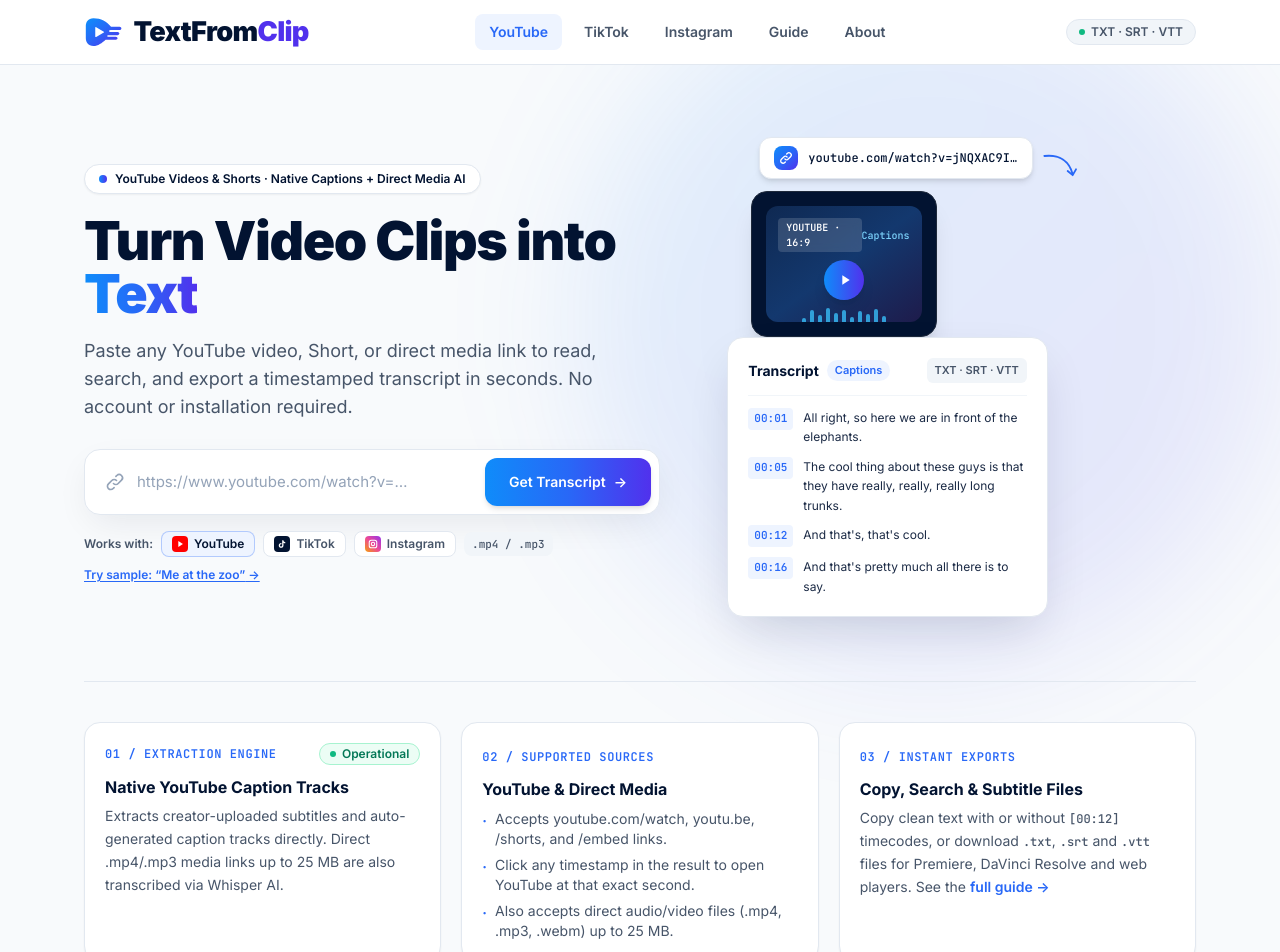
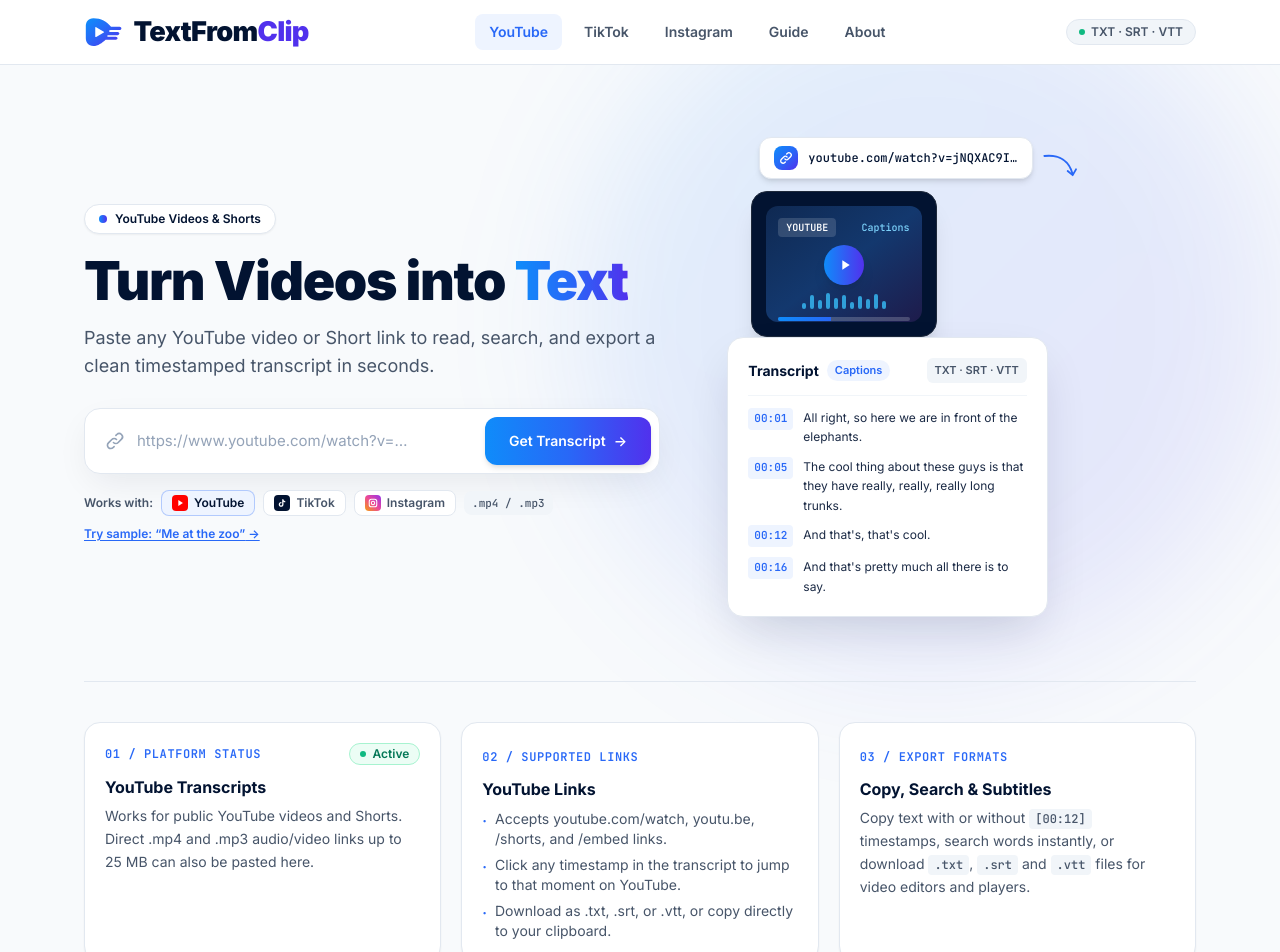
Before and after one commit to textfromclip-boop/TextFromClip, a React (Vite) app: page /youtube in a window 1280 px wide. Shown: the top 952 px of the page. Built offline with nearby package versions, Linux system fonts and the light colour scheme.

Commit message:
chore(ui): clean up customer-facing copy and remove internal technical details

```diff
--- a/src/App.tsx
+++ b/src/App.tsx
@@ -10,18 +10,18 @@ const YOUTUBE: PlatformConfig = {
   id: 'youtube',
   route: '/youtube',
   name: 'YouTube',
-  eyebrow: 'YouTube Videos & Shorts · Native Captions + Direct Media AI',
-  headingPrefix: 'Turn Video Clips into',
+  eyebrow: 'YouTube Videos & Shorts',
+  headingPrefix: 'Turn Videos into',
   headingHighlight: 'Text',
   intro:
-    'Paste any YouTube video, Short, or direct media link to read, search, and export a timestamped transcript in seconds. No account or installation required.',
+    'Paste any YouTube video or Short link to read, search, and export a clean timestamped transcript in seconds.',
   placeholder: 'https://www.youtube.com/watch?v=…',
   example: {
     label: 'Try sample: “Me at the zoo”',
     shortUrl: 'youtube.com/watch?v=jNQXAC9IVRw',
     url: 'https://www.youtube.com/watch?v=jNQXAC9IVRw',
     durationLabel: '0:00 / 0:19',
-    badgeLabel: 'YOUTUBE · 16:9',
+    badgeLabel: 'YOUTUBE',
     sourceTag: 'Captions',
     clipTitle: 'Me at the zoo',
     cues: [
@@ -37,13 +37,13 @@ const YOUTUBE: PlatformConfig = {
   hosts: ['youtube.com', 'youtu.be'],
   status: {
     working: true,
-    title: 'Native YouTube Caption Tracks',
-    text: 'Extracts creator-uploaded subtitles and auto-generated caption tracks directly. Direct .mp4/.mp3 media links up to 25 MB are also transcribed via Whisper AI.',
+    title: 'YouTube Transcripts',
+    text: 'Works for public YouTube videos and Shorts. Direct .mp4 and .mp3 audio/video links up to 25 MB can also be pasted here.',
   },
   notes: [
     'Accepts youtube.com/watch, youtu.be, /shorts, and /embed links.',
-    'Click any timestamp in the result to open YouTube at that exact second.',
-    'Also accepts direct audio/video files (.mp4, .mp3, .webm) up to 25 MB.',
+    'Click any timestamp in the transcript to jump to that moment on YouTube.',
+    'Download as .txt, .srt, or .vtt, or copy directly to your clipboard.',
   ],
 };
 
@@ -51,45 +51,49 @@ const TIKTOK: PlatformConfig = {
   id: 'tiktok',
   route: '/tiktok',
   name: 'TikTok',
-  eyebrow: 'TikTok Video Clips · Public WebVTT + Whisper AI Fallback',
-  headingPrefix: 'Turn TikTok Clips into',
+  eyebrow: 'TikTok Video Clips',
+  headingPrefix: 'Turn TikTok Videos into',
   headingHighlight: 'Text',
   intro:
-    'Paste a public TikTok video link to extract its embedded WebVTT or creator caption track with timestamps—with automatic Whisper AI audio fallback.',
-  placeholder: 'https://www.tiktok.com/@user/video/…',
+    'Paste a public TikTok video link to get its spoken transcript with timestamps.',
+  placeholder: 'https://www.tiktok.com/@name/video/…',
   example: {
-    label: 'Try a sample TikTok clip',
+    label: 'Try sample: Creator clip',
     shortUrl: 'tiktok.com/@curiousitygeek/video/…',
     url: 'https://www.tiktok.com/@curiousitygeek/video/7649850716713913622',
     durationLabel: '0:00 / 0:58',
-    badgeLabel: 'TIKTOK · 9:16',
-    sourceTag: 'WebVTT',
-    clipTitle: '@curiousitygeek',
+    badgeLabel: 'TIKTOK',
+    sourceTag: 'Captions',
+    clipTitle: 'Creator advice',
     cues: [
       {
         time: '00:00',
-        text: 'Reads embedded WebVTT and creator caption tracks directly from public TikTok clips.',
+        text: 'Every successful project starts with one small experiment.',
       },
       {
-        time: '00:06',
-        text: 'Preserves exact utterance timestamps for instant search and subtitle export.',
+        time: '00:05',
+        text: 'You do not need to wait until everything feels ready to begin.',
       },
       {
-        time: '00:14',
-        text: 'Falls back to Cloudflare Workers AI Whisper when native subtitle tracks are missing.',
+        time: '00:11',
+        text: 'Test your ideas in the real world and learn quickly from feedback.',
+      },
+      {
+        time: '00:18',
+        text: 'Consistency always beats waiting for the perfect moment.',
       },
     ],
   },
   hosts: ['tiktok.com'],
   status: {
     working: true,
-    title: 'WebVTT Captions + Whisper Fallback',
-    text: 'Reads public WebVTT and creator_caption tracks first for instant results, and falls back to Workers AI Whisper speech recognition when a clip has no subtitle track.',
+    title: 'TikTok Transcripts',
+    text: 'Works for public TikTok videos with spoken audio. Private or removed videos cannot be read.',
   },
   notes: [
     'Accepts tiktok.com/@user/video/… and mobile share links (vm.tiktok.com, vt.tiktok.com).',
-    'Exports clean plain text (.txt) or timecoded subtitles (.srt, .vtt).',
-    'Never mistakes video descriptions or hashtags for spoken transcript text.',
+    'Export clean text (.txt) or timecoded subtitles (.srt, .vtt).',
+    'Videos without spoken words or behind login walls will return a clear notice.',
   ],
 };
 
@@ -97,20 +101,20 @@ const INSTAGRAM: PlatformConfig = {
   id: 'instagram',
   route: '/instagram',
   name: 'Instagram',
-  eyebrow: 'Instagram Reels · DASH Audio Stream + Whisper Speech-to-Text',
+  eyebrow: 'Instagram Reels',
   headingPrefix: 'Turn Instagram Reels into',
   headingHighlight: 'Text',
   intro:
-    'Paste a public Instagram Reel link. Because Instagram does not expose caption files, we extract the Reel’s audio stream and run Whisper AI speech recognition.',
+    'Paste a public Instagram Reel link to get a clean, timestamped transcript of the spoken words.',
   placeholder: 'https://www.instagram.com/reel/…',
   example: {
     label: 'Try sample: NASA Asteroid Reel',
     shortUrl: 'instagram.com/reel/Dd1gQBsCWE8/',
     url: 'https://www.instagram.com/reel/Dd1gQBsCWE8/',
     durationLabel: '0:00 / 0:39',
-    badgeLabel: 'REEL · 9:16',
-    sourceTag: 'Whisper AI',
-    clipTitle: '@nasa · 2024 YR4',
+    badgeLabel: 'INSTAGRAM',
+    sourceTag: 'Audio',
+    clipTitle: 'Asteroid 2024 YR4',
     cues: [
       { time: '00:00', text: 'This asteroid, 2024 YR4, might get interesting.' },
       { time: '00:05', text: 'There was a chance that it could impact Earth.' },
@@ -124,13 +128,13 @@ const INSTAGRAM: PlatformConfig = {
   hosts: ['instagram.com'],
   status: {
     working: true,
-    title: 'Public Reel Audio + Workers AI Whisper',
-    text: 'Extracts the lightweight DASH audio track from public Reels and transcribes the spoken words with Cloudflare Workers AI (@cf/openai/whisper).',
+    title: 'Instagram Reel Transcripts',
+    text: 'Works for public Instagram Reels visible to logged-out visitors. Transcribes the spoken words from the audio.',
   },
   notes: [
-    'Accepts public instagram.com/reel/… links without requiring an Instagram login.',
-    'Post captions are used only as the title—never as fake transcript text.',
-    'Reels with only music or ambient sound are rejected rather than hallucinated.',
+    'Accepts public instagram.com/reel/… links without requiring an account.',
+    'Transcribes the spoken words, not the post description.',
+    'Reels with only background music, ambient sound, or restricted access cannot be transcribed.',
   ],
 };
 
--- a/src/components/AboutPage.tsx
+++ b/src/components/AboutPage.tsx
@@ -49,10 +49,10 @@ export const AboutPage: React.FC = () => (
       <article className="max-w-3xl bg-surface border border-rule rounded-2xl p-6 sm:p-8 shadow-sm leading-relaxed space-y-4 text-ink/90 [&_a]:text-accent [&_a]:font-semibold [&_a]:underline">
         <H2 id="what">What this is</H2>
         <p>
-          TextFromClip extracts native caption tracks from YouTube and TikTok videos, and runs Cloudflare Workers AI Whisper speech recognition on Instagram Reels and direct audio/video streams. Results can be searched in the browser or downloaded as <code className="font-mono text-xs bg-slate-100 px-1.5 py-0.5 rounded">.txt</code>, <code className="font-mono text-xs bg-slate-100 px-1.5 py-0.5 rounded">.srt</code>, or <code className="font-mono text-xs bg-slate-100 px-1.5 py-0.5 rounded">.vtt</code>.
+          TextFromClip converts public video and audio clips from YouTube, TikTok, and Instagram into clean, searchable, timestamped text. Results can be searched directly in your browser or downloaded as <code className="font-mono text-xs bg-slate-100 px-1.5 py-0.5 rounded">.txt</code>, <code className="font-mono text-xs bg-slate-100 px-1.5 py-0.5 rounded">.srt</code>, or <code className="font-mono text-xs bg-slate-100 px-1.5 py-0.5 rounded">.vtt</code> files.
         </p>
         <p>
-          When a video is private, login-gated, or contains no speech, TextFromClip reports the exact reason instead of returning fabricated text. See the <Link to="/guide">guide</Link> for full details.
+          When a video is private, login-gated, or contains no clear speech, TextFromClip reports the exact reason instead of returning fabricated text. See the <Link to="/guide">guide</Link> for details.
         </p>
 
         <H2 id="privacy">Privacy</H2>
--- a/src/components/GuidePage.tsx
+++ b/src/components/GuidePage.tsx
@@ -18,7 +18,7 @@ const H2: React.FC<{ id: string; children: React.ReactNode }> = ({ id, children
 export const GuidePage: React.FC = () => (
   <div className="max-w-6xl mx-auto px-5 pt-12 pb-6">
     <div className="inline-flex items-center gap-2 px-3 py-1 rounded-full bg-accent-soft text-accent text-xs font-semibold">
-      Documentation
+      Help & Documentation
     </div>
     <h1 className="mt-3 text-4xl sm:text-5xl font-black tracking-tight text-ink leading-[1.1]">
       Platform & Export{' '}
@@ -27,7 +27,7 @@ export const GuidePage: React.FC = () => (
       </span>
     </h1>
     <p className="mt-3 text-lg text-muted max-w-2xl">
-      How TextFromClip extracts transcripts across YouTube, TikTok, Instagram Reels, and direct media files.
+      Everything you need to know about transcribing videos and downloading subtitles with TextFromClip.
     </p>
 
     <div className="mt-10 grid md:grid-cols-[14rem_1fr] gap-10">
@@ -51,17 +51,17 @@ export const GuidePage: React.FC = () => (
         <H2 id="quick-start">Quick start</H2>
         <ol className="list-decimal pl-5 space-y-2">
           <li>
-            Select a platform (<Link to="/youtube">YouTube</Link>,{' '}
-            <Link to="/tiktok">TikTok</Link> or <Link to="/instagram">Instagram</Link>) or paste any supported URL directly into the bar.
+            Open the tab for your video’s platform: <Link to="/youtube">YouTube</Link>,{' '}
+            <Link to="/tiktok">TikTok</Link>, or <Link to="/instagram">Instagram</Link>.
           </li>
           <li>
-            Include the full URL starting with <code className="font-mono text-xs bg-slate-100 px-1.5 py-0.5 rounded">https://</code>.
+            Paste the full video link starting with <code className="font-mono text-xs bg-slate-100 px-1.5 py-0.5 rounded">https://</code>.
           </li>
           <li>
-            Click <strong>Get Transcript</strong>. Caption tracks return in 1–3 seconds; Whisper AI audio transcription takes 5–20 seconds depending on clip length.
+            Click <strong>Get Transcript</strong>. Transcripts typically return in a few seconds.
           </li>
           <li>
-            Copy the full text, search specific words, or download <code className="font-mono text-xs bg-slate-100 px-1.5 py-0.5 rounded">.txt</code>, <code className="font-mono text-xs bg-slate-100 px-1.5 py-0.5 rounded">.srt</code>, or <code className="font-mono text-xs bg-slate-100 px-1.5 py-0.5 rounded">.vtt</code>.
+            Read or search the text, copy it with or without timestamps, or download <code className="font-mono text-xs bg-slate-100 px-1.5 py-0.5 rounded">.txt</code>, <code className="font-mono text-xs bg-slate-100 px-1.5 py-0.5 rounded">.srt</code>, or <code className="font-mono text-xs bg-slate-100 px-1.5 py-0.5 rounded">.vtt</code>.
           </li>
         </ol>
 
@@ -71,35 +71,35 @@ export const GuidePage: React.FC = () => (
             <thead>
               <tr className="text-left bg-slate-50 border-b border-rule">
                 <th className="py-3 px-4 font-bold text-ink">Source</th>
-                <th className="py-3 px-4 font-bold text-ink">Engine</th>
+                <th className="py-3 px-4 font-bold text-ink">Status</th>
                 <th className="py-3 px-4 font-bold text-ink">Accepted links</th>
               </tr>
             </thead>
             <tbody className="align-top divide-y divide-rule">
               <tr>
                 <td className="py-3 px-4 font-semibold">YouTube</td>
-                <td className="py-3 px-4 text-emerald-700 font-medium">Native Captions</td>
+                <td className="py-3 px-4 text-emerald-700 font-medium">Supported</td>
                 <td className="py-3 px-4 font-mono text-xs text-muted">
                   youtube.com/watch?v=… · youtu.be/… · youtube.com/shorts/… · youtube.com/embed/…
                 </td>
               </tr>
               <tr>
                 <td className="py-3 px-4 font-semibold">TikTok</td>
-                <td className="py-3 px-4 text-emerald-700 font-medium">WebVTT + Whisper AI</td>
+                <td className="py-3 px-4 text-emerald-700 font-medium">Supported</td>
                 <td className="py-3 px-4 font-mono text-xs text-muted">
                   tiktok.com/@user/video/… · vm.tiktok.com/… · vt.tiktok.com/…
                 </td>
               </tr>
               <tr>
                 <td className="py-3 px-4 font-semibold">Instagram Reels</td>
-                <td className="py-3 px-4 text-emerald-700 font-medium">DASH Audio + Whisper AI</td>
+                <td className="py-3 px-4 text-emerald-700 font-medium">Supported</td>
                 <td className="py-3 px-4 font-mono text-xs text-muted">
                   instagram.com/reel/… (Public Reels accessible without login)
                 </td>
               </tr>
               <tr>
                 <td className="py-3 px-4 font-semibold">Direct Media</td>
-                <td className="py-3 px-4 text-emerald-700 font-medium">Whisper AI</td>
+                <td className="py-3 px-4 text-emerald-700 font-medium">Supported</td>
                 <td className="py-3 px-4 font-mono text-xs text-muted">
                   .mp4 .webm .mp3 .wav .m4a .ogg .aac (up to 25 MB)
                 </td>
@@ -130,28 +130,34 @@ export const GuidePage: React.FC = () => (
           <div>
             <dt className="font-bold text-ink">.VTT (WebVTT)</dt>
             <dd className="text-muted">
-              HTML5 <code className="font-mono text-xs bg-slate-100 px-1.5 py-0.5 rounded">&lt;track&gt;</code> web subtitle standard.
+              Standard web subtitle format compatible with HTML5 video players and online tools.
             </dd>
           </div>
         </dl>
 
         <H2 id="accuracy">Accuracy</H2>
         <p>
-          For YouTube and captioned TikTok clips, we extract the exact subtitle track attached to the video. For Instagram Reels, uncaptioned TikTok clips, and direct media links, we run OpenAI Whisper speech recognition on Cloudflare Workers AI.
+          Transcripts reflect the actual spoken words in the video. Clear single-speaker audio provides the highest accuracy. Videos with loud background music, sound effects, overlapping speakers, or heavy accents may contain occasional misheard words.
         </p>
 
         <H2 id="troubleshooting">When it fails</H2>
         <dl className="space-y-3">
           <div>
-            <dt className="font-bold text-ink">“No clear speech / No captions found”</dt>
+            <dt className="font-bold text-ink">“No clear speech found”</dt>
             <dd className="text-muted">
-              The clip contains only background music, ambient noise, or has no accessible speech track.
+              The video contains only music, ambient noise, or sound effects without clear spoken words.
             </dd>
           </div>
           <div>
             <dt className="font-bold text-ink">“Unavailable, private, or login-restricted”</dt>
             <dd className="text-muted">
-              The creator or platform requires a signed-in account or age verification to view the media.
+              The video is private, removed, age-restricted, or requires an account login to view.
+            </dd>
+          </div>
+          <div>
+            <dt className="font-bold text-ink">“That link is from ...”</dt>
+            <dd className="text-muted">
+              You submitted a link on the wrong platform tab. Switch to the tab matching your video link.
             </dd>
           </div>
         </dl>
--- a/src/components/TranscribePage.tsx
+++ b/src/components/TranscribePage.tsx
@@ -449,34 +449,34 @@ export const TranscribePage: React.FC<{ config: PlatformConfig }> = ({ config })
         {/* LIVE TRANSCRIPT RESULT WORKSPACE */}
         {result && <TranscriptResultView result={result} onReset={reset} />}
 
-        {/* STRATEGIC SPECIFICATION STRIP (Replaces generic vibecoded filler with real platform mechanics) */}
+        {/* STRATEGIC SPECIFICATION STRIP */}
         {!result && (
           <section
-            aria-label="How it works and technical specifications"
+            aria-label="Platform details and specifications"
             className="mt-14 pt-10 border-t border-rule grid md:grid-cols-3 gap-5"
           >
-            {/* Card 1: Current Platform Engine Status */}
+            {/* Card 1: Current Platform Status */}
             <div className="rounded-2xl bg-surface border border-rule p-5 shadow-sm">
               <div className="flex items-center justify-between">
                 <span className="text-xs font-mono font-semibold uppercase tracking-wider text-accent">
-                  01 / Extraction Engine
+                  01 / Platform Status
                 </span>
                 <span className="inline-flex items-center gap-1.5 text-xs font-semibold text-emerald-700 bg-emerald-50 border border-emerald-200 px-2.5 py-0.5 rounded-full">
                   <span className="w-1.5 h-1.5 rounded-full bg-emerald-500" />
-                  Operational
+                  Active
                 </span>
               </div>
               <h2 className="mt-2.5 text-base font-bold text-ink">{config.status.title}</h2>
               <p className="mt-1.5 text-sm text-muted leading-relaxed">{config.status.text}</p>
             </div>
 
-            {/* Card 2: Accepted Links & Rules */}
+            {/* Card 2: Supported Links & Guidelines */}
             <div className="rounded-2xl bg-surface border border-rule p-5 shadow-sm">
               <span className="text-xs font-mono font-semibold uppercase tracking-wider text-accent">
-                02 / Supported Sources
+                02 / Supported Links
               </span>
               <h2 className="mt-2.5 text-base font-bold text-ink">
-                {config.name} & Direct Media
+                {config.name} Links
               </h2>
               <ul className="mt-2 space-y-1.5 text-sm text-muted">
                 {config.notes.map((n, i) => (
@@ -491,20 +491,16 @@ export const TranscribePage: React.FC<{ config: PlatformConfig }> = ({ config })
             {/* Card 3: Export Formats */}
             <div className="rounded-2xl bg-surface border border-rule p-5 shadow-sm">
               <span className="text-xs font-mono font-semibold uppercase tracking-wider text-accent">
-                03 / Instant Exports
+                03 / Export Formats
               </span>
               <h2 className="mt-2.5 text-base font-bold text-ink">
-                Copy, Search & Subtitle Files
+                Copy, Search & Subtitles
               </h2>
               <p className="mt-1.5 text-sm text-muted leading-relaxed">
-                Copy clean text with or without <code className="font-mono text-xs">[00:12]</code>{' '}
-                timecodes, or download <code className="font-mono text-xs">.txt</code>,{' '}
-                <code className="font-mono text-xs">.srt</code> and{' '}
-                <code className="font-mono text-xs">.vtt</code> files for Premiere, DaVinci Resolve
-                and web players. See the{' '}
-                <Link to="/guide" className="font-semibold text-accent hover:underline">
-                  full guide →
-                </Link>
+                Copy text with or without <code className="font-mono text-xs bg-slate-100 px-1.5 py-0.5 rounded">[00:12]</code>{' '}
+                timestamps, search words instantly, or download <code className="font-mono text-xs bg-slate-100 px-1.5 py-0.5 rounded">.txt</code>,{' '}
+                <code className="font-mono text-xs bg-slate-100 px-1.5 py-0.5 rounded">.srt</code> and{' '}
+                <code className="font-mono text-xs bg-slate-100 px-1.5 py-0.5 rounded">.vtt</code> files for video editors and players.
               </p>
             </div>
           </section>
--- a/src/components/TranscriptResultView.tsx
+++ b/src/components/TranscriptResultView.tsx
@@ -71,8 +71,6 @@ export const TranscriptResultView: React.FC<Props> = ({ result, onReset }) => {
   };
 
   const words = result.fullText.split(/\s+/).filter(Boolean).length;
-  const sourceLabel =
-    result.sourceType === 'captions' ? 'Native Captions' : 'Whisper AI Speech-to-Text';
   const providerLabel =
     result.provider === 'youtube'
       ? 'YouTube'
@@ -89,14 +87,14 @@ export const TranscriptResultView: React.FC<Props> = ({ result, onReset }) => {
     >
       {/* Top Header Bar */}
       <div className="p-6 sm:p-7 border-b border-rule bg-slate-50/60">
+        <p className="text-xs font-bold uppercase tracking-wider text-accent mb-2">
+          Your transcript is ready
+        </p>
         <div className="flex flex-wrap items-center gap-2 text-xs font-semibold text-muted">
           <span className="inline-flex items-center gap-1.5 px-2.5 py-1 rounded-md bg-accent-soft text-accent border border-accent/20">
             {providerLabel}
           </span>
-          <span className="inline-flex items-center gap-1.5 px-2.5 py-1 rounded-md bg-white text-ink border border-rule">
-            {sourceLabel}
-          </span>
-          <span className="px-2 py-0.5 rounded bg-white border border-rule uppercase">
+          <span className="px-2 py-0.5 rounded bg-white border border-rule uppercase font-mono">
             {result.language}
           </span>
           {result.videoDurationSeconds ? (
```
